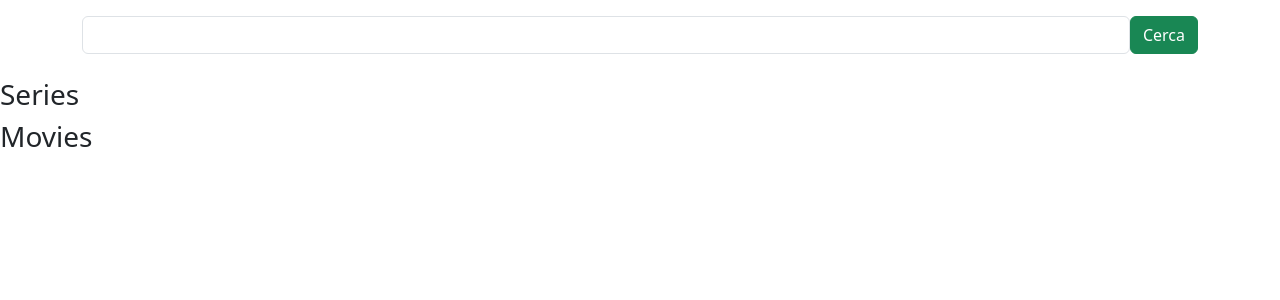
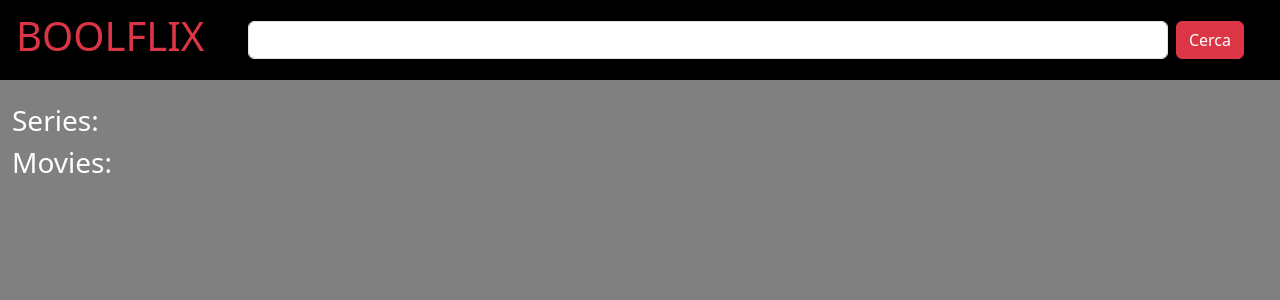
Before and after one commit to AlbertoCavans/vite-boolflix, a Vue app: page / in a window 1280 px wide. Shown: the top 300 px of the page. Built offline with nearby package versions, Linux system fonts and the light colour scheme.

Commit message:
Feat - layout

```diff
--- a/src/assets/style/general.scss
+++ b/src/assets/style/general.scss
@@ -2,3 +2,14 @@
 @use "./partials/mixins" as *;
 
 @import "bootstrap/scss/bootstrap";
+
+* {
+  margin: 0;
+  padding: 0;
+  box-sizing: border-box;
+}
+
+ul {
+  list-style: none;
+  padding: 0;
+}
--- a/src/components/AppCard.vue
+++ b/src/components/AppCard.vue
@@ -25,8 +25,10 @@ export default {
 
 <template>
   <ul class="my-3">
-    <li>Titolo: {{ infoCard.title }}</li>
-    <li>Titolo originale: {{ infoCard.original_title }}</li>
+    <li class="align-self-start">Titolo: {{ infoCard.title }}</li>
+    <li class="align-self-start">
+      Titolo originale: {{ infoCard.original_title }}
+    </li>
     <li>
       Lingua:
       <img
@@ -51,6 +53,7 @@ export default {
       <img
         :src="`https://image.tmdb.org/t/p/w342/${infoCard.poster_path}`"
         alt=""
+        height="500px"
       />
     </li>
   </ul>
--- a/src/components/AppHeader.vue
+++ b/src/components/AppHeader.vue
@@ -11,7 +11,9 @@ export default {
 </script>
 
 <template>
-  <div class="container mt-3 d-flex">
+  <header>
+    <div><h1 class="text-danger mx-3">BOOLFLIX</h1></div>
+    <div class="container d-flex mx-3">
       <input
         type="text"
         @keyup.enter="$emit('search', this.inputSearchBar)"
@@ -19,12 +21,21 @@ export default {
         v-model="inputSearchBar"
       />
       <button
-      class="btn btn-success"
+        class="btn btn-danger mx-2"
         @click="$emit('search', this.inputSearchBar)"
       >
         Cerca
       </button>
     </div>
+  </header>
 </template>
 
-<style lang="scss" scoped></style>
+<style lang="scss" scoped>
+header {
+  background-color: black;
+  height: 80px;
+  display: flex;
+  align-items: center;
+  justify-content: center;
+}
+</style>
--- a/src/components/AppMain.vue
+++ b/src/components/AppMain.vue
@@ -14,13 +14,17 @@ export default {
 </script>
 
 <template>
-  <div class="mt-4">
-    <h3>Series</h3>
+  <div class="container-fluid py-4">
+    <h3>Series:</h3>
+    <div class="cards-container">
       <app-card
         v-for="serie in store.series"
         :infoCard="serie"
         :key="serie.id"
+        class="card"
       ></app-card>
+    </div>
+
     <!--     <ul v-for="serie in store.series" class="my-3">
       <li>Titolo: {{ serie.title }}</li>
       <li>Titolo originale: {{ serie.original_title }}</li>
@@ -52,14 +56,15 @@ export default {
       </li>
     </ul> -->
 
-    <h3>Movies</h3>
-
+    <h3>Movies:</h3>
+    <div class="cards-container">
       <app-card
         v-for="movie in store.movies"
         :infoCard="movie"
         :key="movie.id"
+        class="card"
       ></app-card>
-
+    </div>
     <!--     <ul v-for="movie in store.movies" class="my-3">
       <li>Titolo: {{ movie.title }}</li>
       <li>Titolo originale: {{ movie.original_title }}</li>
@@ -93,4 +98,27 @@ export default {
   </div>
 </template>
 
-<style lang="scss" scoped></style>
+<style lang="scss" scoped>
+.container-fluid {
+  background-color: gray;
+  min-height: calc(100vh - 80px);
+  color: white;
+  .cards-container {
+    display: flex;
+    flex-wrap: wrap;
+    justify-content: space-evenly;
+    .card {
+      width: 400px;
+      height: 740px;
+      background-color: black;
+      color: white;
+      padding: 30px;
+      margin: 10px;
+      display: flex;
+      flex-direction: column;
+      align-items: center;
+      justify-content: space-between;
+    }
+  }
+}
+</style>
```
Lines whose indentation alone changed are shown as unchanged.
